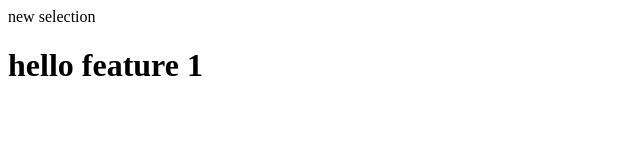
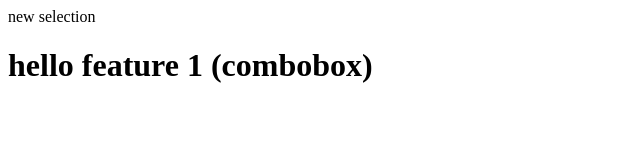
Before and after one commit to AshutoshRajput442/newLcalrepo, a plain HTML site: page index.html in a window 1280 px wide. Shown: the whole page, without its empty margins (0-640 px from the left). Drawn offline with Linux system fonts and the light colour scheme.

Commit message:
add combobox

```diff
--- a/index.html
+++ b/index.html
@@ -1,3 +1,3 @@
 <p> new selection</p>
 
-<h1>hello feature 1</h1>
+<h1>hello feature 1 (combobox)</h1>
```
